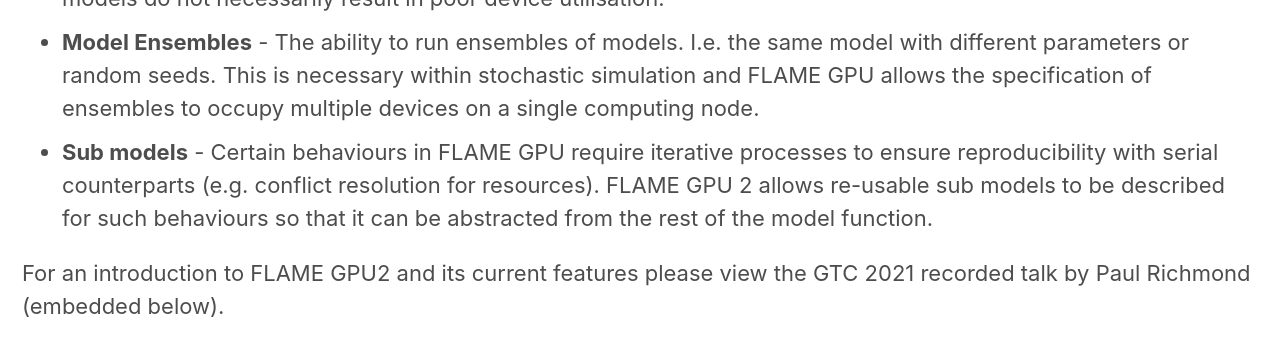
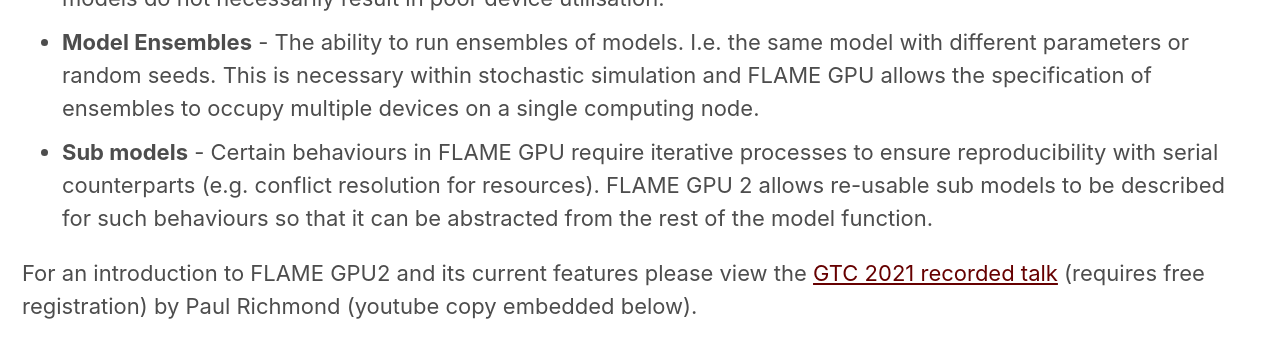
Before and after one commit to FLAMEGPU/flamegpu.github.io, a Jekyll site: the page built from about/index.md, in a window 1280 px wide and 900 px high, scrolled down 1123 px, cut to the strip 0-348 px from the top of the window. Built offline with Jekyll 4.4.1, drawn with Linux system fonts in a browser that asks for light colours; cached includes are drawn as plain includes.

Commit message:
Update index.md

```diff
--- a/about/index.md
+++ b/about/index.md
@@ -12,9 +12,10 @@
  * **Model Ensembles** - The ability to run ensembles of models. I.e. the same model with different parameters or random seeds. This is necessary within stochastic simulation and FLAME GPU allows the specification of ensembles to occupy multiple devices on a single computing node.
  * **Sub models** - Certain behaviours in FLAME GPU require iterative processes to ensure reproducibility with serial counterparts (e.g. conflict resolution for resources). FLAME GPU 2 allows re-usable sub models to be described for such behaviours so that it can be abstracted from the rest of the model function.
 
-For an introduction to FLAME GPU2 and its current features please view the GTC 2021 recorded talk by Paul Richmond (embedded below).
+For an introduction to FLAME GPU2 and its current features please view the [GTC 2021 recorded talk](https://gtc21.event.nvidia.com/media/Simulate%20the%20World%20and%20Everything%20in%20it%3A%20Complex%20Systems%20Simulations%20with%20FGPU2%20%5BE31281%5D/1_jq4vdfcg) (requires free registration) by Paul Richmond (youtube copy embedded below).
 
 <iframe width="560" height="315" src="https://www.youtube.com/embed/NRRW6EDClYM" title="YouTube video player" frameborder="0" allow="accelerometer; autoplay; clipboard-write; encrypted-media; gyroscope; picture-in-picture" allowfullscreen></iframe>
+
 
 FLAME GPU 2 is available under the permissive MIT licence. For commercial consultancy using the software please [contact us](/contact/).
 
```
